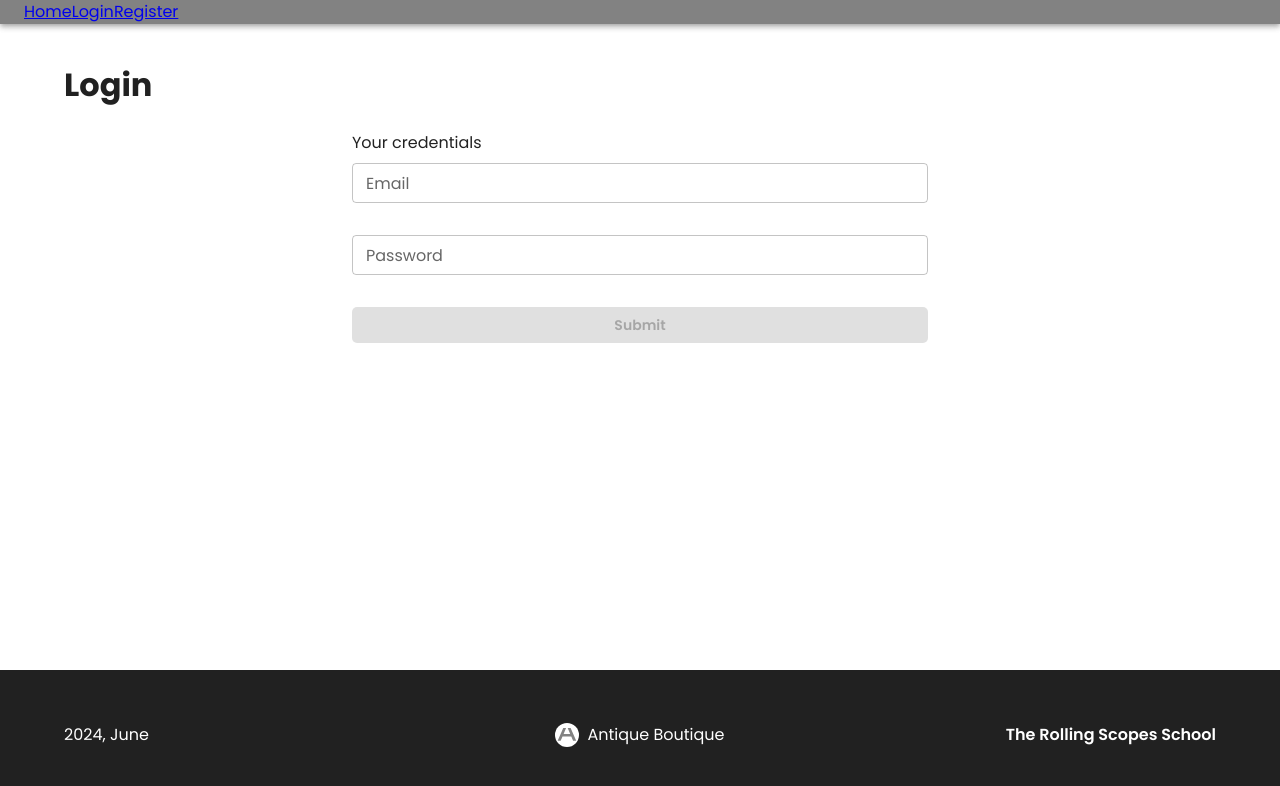
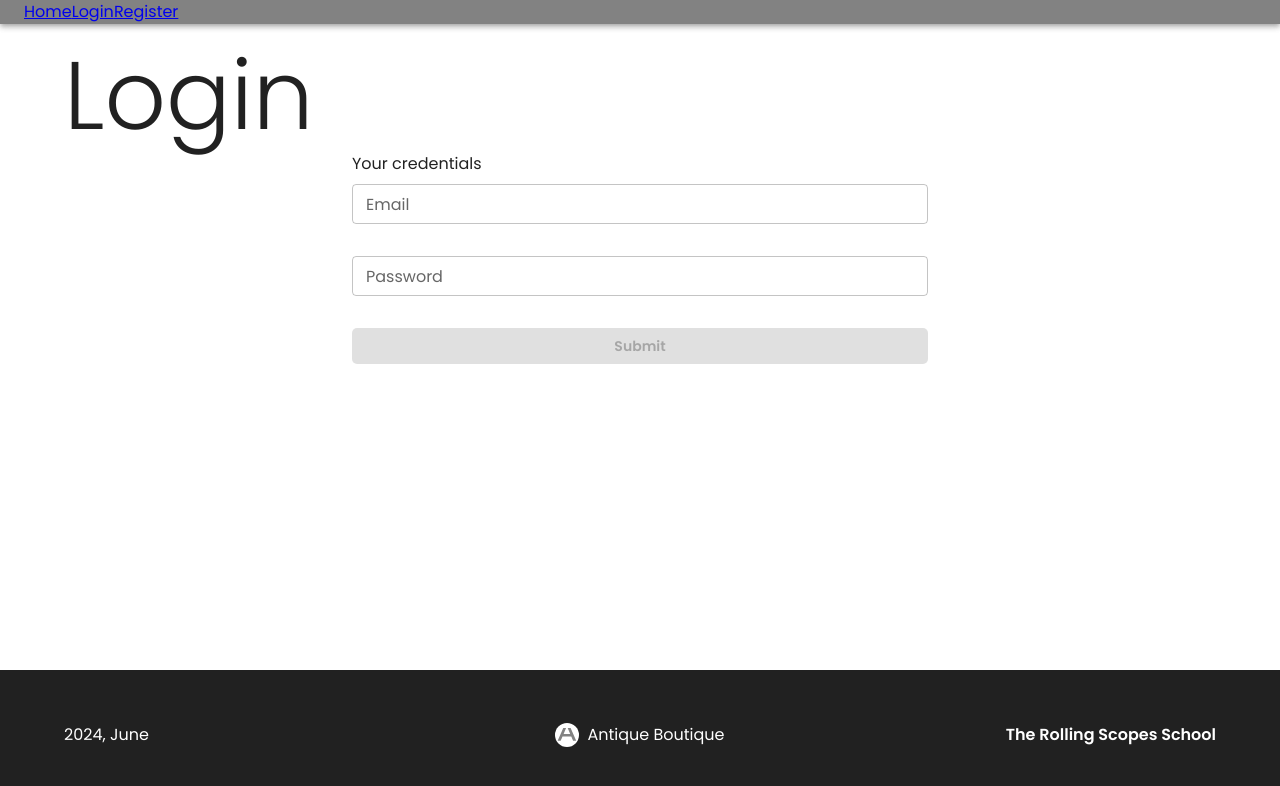
Before and after one commit to IggyPope/antique-boutique, a React (Vite) app: page /login in a window 1280 px wide. Shown: the top 786 px of the page. Built offline with nearby package versions, Linux system fonts and the light colour scheme.

Commit message:
style: minor stylistic improvements

```diff
--- a/src/pages/Login.tsx
+++ b/src/pages/Login.tsx
@@ -1,11 +1,13 @@
+import { Typography } from '@mui/material';
+
 import { LoginForm } from '@/components/LoginForm/LoginForm';
 
 const Login = () => {
   return (
-    <div>
-      <h1>Login</h1>
+    <>
+      <Typography variant="h1">Login</Typography>
       <LoginForm />
-    </div>
+    </>
   );
 };
 
--- a/src/pages/Main.tsx
+++ b/src/pages/Main.tsx
@@ -1,8 +1,10 @@
+import { Typography } from '@mui/material';
+
 const Main = () => {
   return (
-    <div>
-      <h1>Main</h1>
-    </div>
+    <>
+      <Typography variant="h1">Main</Typography>
+    </>
   );
 };
 
--- a/src/pages/Register.tsx
+++ b/src/pages/Register.tsx
@@ -1,11 +1,13 @@
+import { Typography } from '@mui/material';
+
 import { RegistrationForm } from '../components/RegistrationForm/RegistrationForm';
 
 const Register = () => {
   return (
-    <div>
-      <h1>Register</h1>
+    <>
+      <Typography variant="h1">Register</Typography>
       <RegistrationForm />
-    </div>
+    </>
   );
 };
 
```
